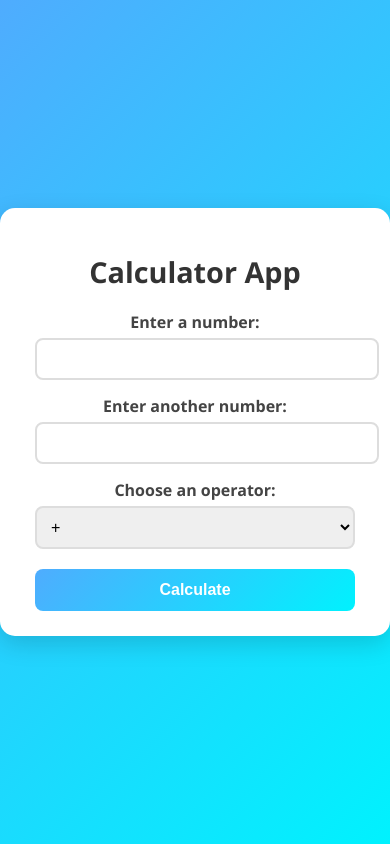
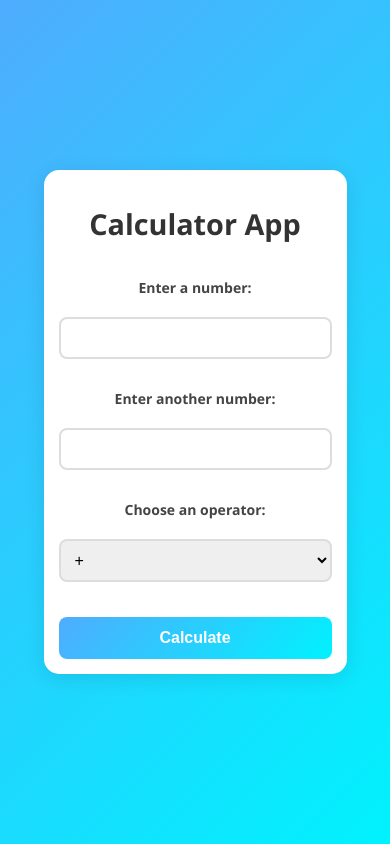
Before and after one commit to Abdul-Salam15/Calculator-App, a Django app: page / in a window 390 px wide. Run offline with Django 5.2, Linux system fonts and the light colour scheme.

Commit message:
enchanced mobile responsiveess

```diff
--- a/add/static/style.css
+++ b/add/static/style.css
@@ -25,6 +25,48 @@ body {
     font-size: 1.8em;
     color: #333;
 }
+.calculator-container {
+    max-width: 400px; /* Prevent it from being too wide */
+    width: 70%; /* Flexible width for small screens */
+    margin: 50px auto;
+    background: #ffffff;
+    padding: 20px;
+    border-radius: 15px;
+    box-shadow: 0 4px 20px rgba(0, 0, 0, 0.1);
+}
+
+form {
+    display: flex;
+    flex-direction: column;
+    gap: 15px;
+}
+
+label {
+    font-weight: bold;
+    font-size: 14px;
+}
+
+input, select {
+    width: 100%;
+    box-sizing: border-box; /* Prevent overflow */
+    padding: 10px;
+    border: 1px solid #ddd;
+    border-radius: 8px;
+    font-size: 16px;
+}
+
+input[type="submit"] {
+    background: #4CAF50;
+    color: white;
+    cursor: pointer;
+    border: none;
+    transition: background 0.3s ease;
+}
+
+input[type="submit"]:hover {
+    background: #45a049;
+}
+
 
 /* Form Labels */
 form label {
@@ -83,3 +125,26 @@ input[type=number]::-webkit-outer-spin-button {
 input[type=number] {
     -moz-appearance: textfield;
 }
+
+/* Mobile responsiveness */
+@media (max-width: 480px) {
+    .calculator-container {
+        max-width: 70%;
+        margin: 10px auto;
+        padding: 15px;
+    }
+
+    h1 {
+        font-size: 20px;
+    }
+
+    input, select {
+        font-size: 14px;
+        padding: 8px;
+    }
+
+    input[type="submit"] {
+        font-size: 14px;
+        padding: 10px;
+    }
+}
--- a/add/templates/base.html
+++ b/add/templates/base.html
@@ -4,6 +4,7 @@
 <head>
     <meta charset="UTF-8">
     <link rel="stylesheet" href="{% static 'style.css' %}">
+    <meta name="viewport" content="width=device-width, initial-scale=1.0">
     <title>Calculator</title>
 </head>
 <body>
```
